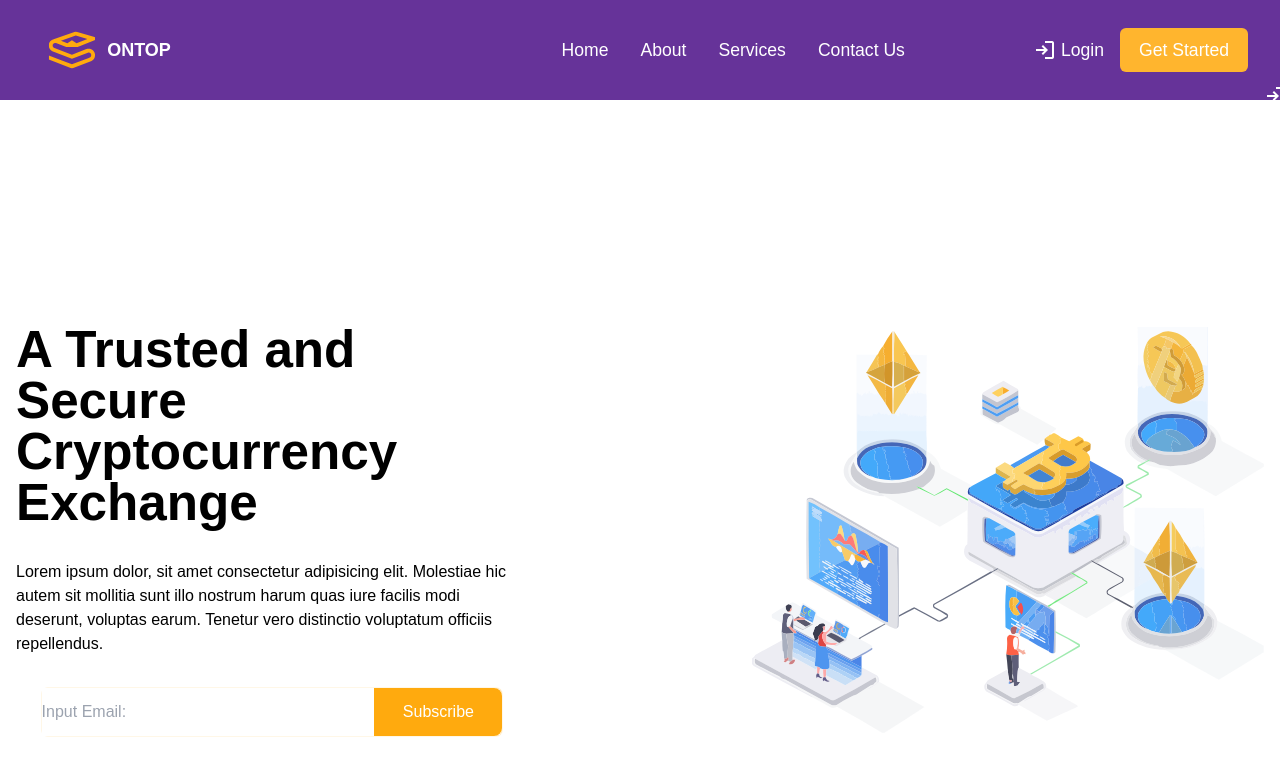
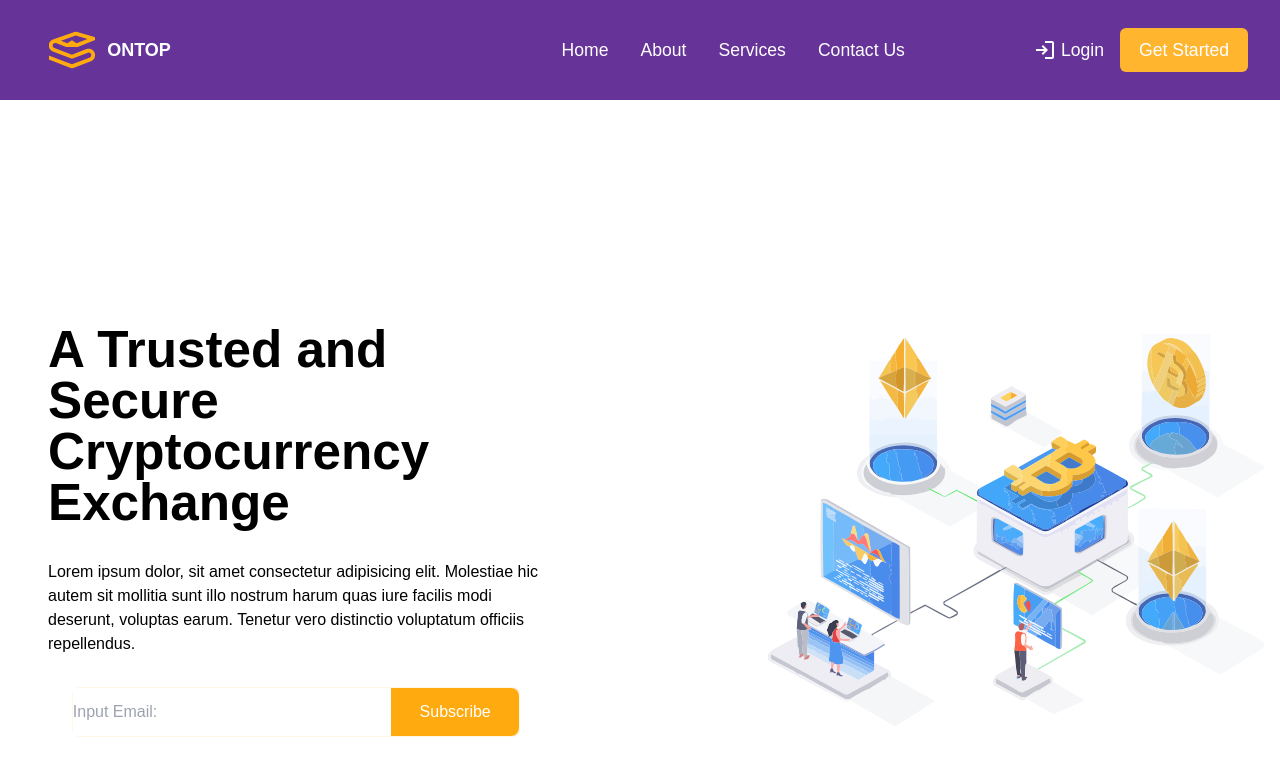
Before and after one commit to Ebiperre/Ontop, a React (Vite) app: page /home in a window 1280 px wide. Shown: the top 776 px of the page. Built offline with nearby package versions, Linux system fonts and the light colour scheme; a web font is replaced by a local one.

Commit message:
minor fixes

```diff
--- a/src/components/Navbar/Navbar.tsx
+++ b/src/components/Navbar/Navbar.tsx
@@ -106,7 +106,7 @@ export default function Navbar({ notNavlist, navBg }: NavBarProps) {
                             </Link>
 
                         </ul>
-                        <div className="flex flex-col w-full gap-4 items-start justify-start">
+                        <div className="flex flex-col w-full gap-4 items-start justify-start md:hidden">
                             <Link className="flex items-center justify-center" to="/sign-in">
 
                                 <span className="material-symbols-outlined">
--- a/src/containers/HomePageContainer/HomePageContainer.module.css
+++ b/src/containers/HomePageContainer/HomePageContainer.module.css
@@ -128,6 +128,11 @@
     justify-content: center;
 }
 
+.card h3 {
+    font-size: 1.6rem;
+    font-weight: 600;
+}
+
 /* gift cards */
 
 .giftCard_wrap {
@@ -149,11 +154,17 @@
     .hero_text {
         padding: 0px !important;
     }
+
+
 }
 
 
 
 @media screen and (min-width: 800px) {
+
+    .container{
+        padding-left: 3rem;
+    }
 
     .hero_section {
         display: flex;
@@ -184,7 +195,7 @@
 
 
     .card {
-        padding: 1rem 0px !important;
+        /* padding: 1rem 0px !important; */
     }
 
     .giftCard_wrap {
```
